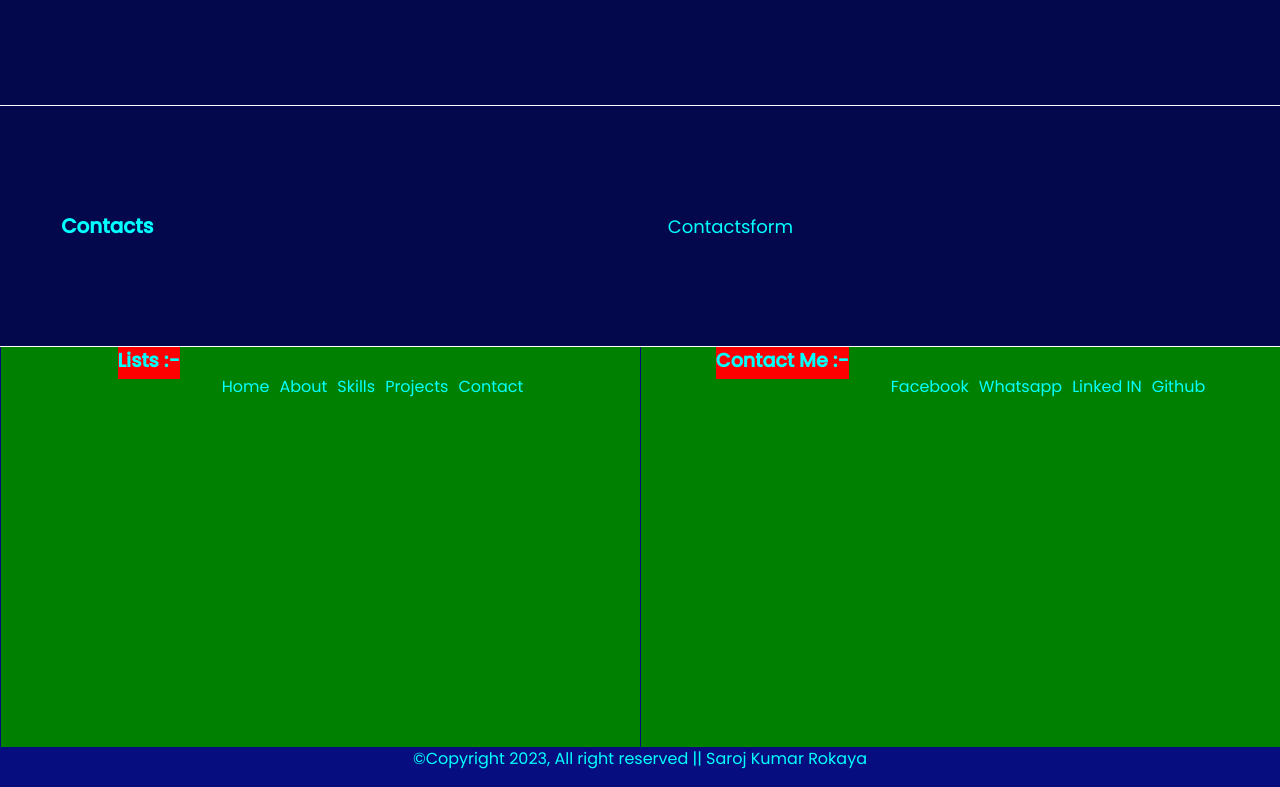
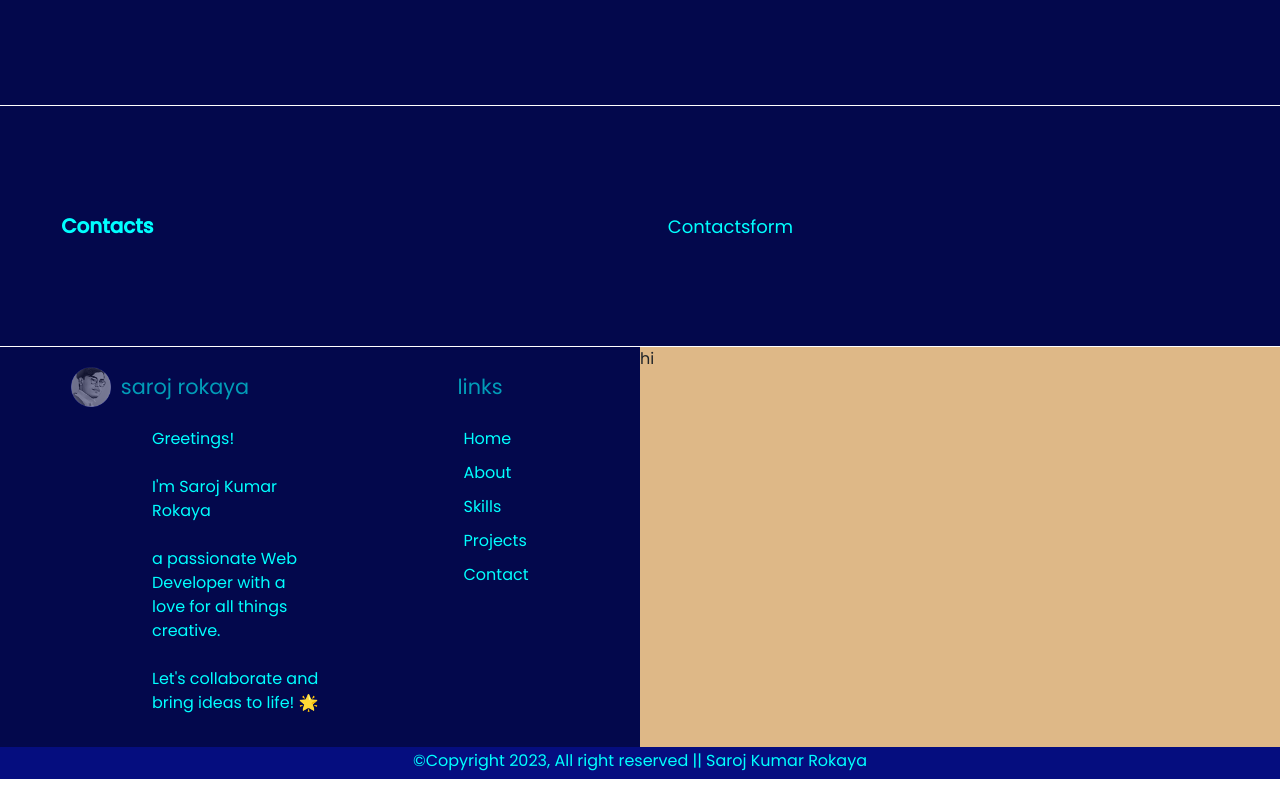
Before and after one commit to saroj-rokaya/practice, a React (Create React App) app: page / in a window 1280 px wide. Shown: the part 1098-1885 px from the top of the page. Built offline with nearby package versions, Linux system fonts and the light colour scheme.

Commit message:
footer renew

```diff
--- a/src/Components/footer/Footer.jsx
+++ b/src/Components/footer/Footer.jsx
@@ -1,38 +1,61 @@
 import React from "react";
 import "./footer.css";
+import image from './image.png'
+
 
 export default function Footer() {
   return (
     <>
-      <div className="footer">
+      <div className="footercontainer">
 
-        <div className="footernav">
-        <p className="navlistfooterlink">Lists :-</p>
+        <div className="left-footer-container">
 
-          <ul>
-            <li className="navlistfooter">Home</li>
-            <li className="navlistfooter">About</li>
-            <li className="navlistfooter">Skills</li>
-            <li className="navlistfooter">Projects</li>
-            <li className="navlistfooter">Contact</li>
+          <div className="footer-headers">
+            <div className="left-right-footer-header">
+             <img src={image} className="footer-image" alt="image" />
+              saroj rokaya
+            </div>
+            <div className="left-right-footer-header">
+              links
+            </div>
+          </div>
 
-          </ul>
+          <div className="footer-bodies">
+
+            <div className="left-right-footer-body">
+              <p className="footerintro">
+              Greetings! <br /> <br />
+                I'm Saroj Kumar Rokaya <br /> <br />
+                a passionate Web Developer with a love for all things creative. <br /> <br />
+                Let's collaborate and bring ideas to life! 🌟
+              </p>
+
+            </div>
+
+            <div className="left-right-footer-body">
+              <ol className="lists">
+                <li>Home</li>
+                <li>About</li>
+                <li>Skills</li>
+                <li>Projects</li>
+                <li>Contact</li>
+              </ol>
+            </div>
+          </div>
+
         </div>
 
-        <div className="footerlink">
-            <p className="navlistfooterlink">Contact Me :-</p>
-          <ul>
-            <li className="navlistfooter">Facebook</li>
-            <li className="navlistfooter">Whatsapp</li>
-            <li className="navlistfooter">Linked IN</li>
-            <li className="navlistfooter">Github</li>
-          </ul>
+        <div className="right-footer-container">
+            hi
         </div>
+
       </div>
+
 
       <div className="copyright">
         &copy;Copyright 2023, All right reserved || Saroj Kumar Rokaya
       </div>
+
     </>
   );
 }
--- a/src/Components/footer/footer.css
+++ b/src/Components/footer/footer.css
@@ -1,51 +1,105 @@
-.footer{
-    margin-top: 0.5px;
+
+
+.footercontainer{
     height: 50vh;
     width: 100%;
+    background-color: rgb(3, 8, 76);
+    display: flex;
     margin-top: 1px;
-    background-color: rgb(5, 13, 127);
+
+
+}
+.left-footer-container{
+    height: 50vh;
+    width: 50%;
+    /* display: flex; */
+}
+.footer-headers{
+
+    height: 10vh;
+    width: 100%;
+    display: flex;
+}
+
+.left-right-footer-header{
+    height: 10vh;
+    width: 50%;
     display: flex;
     justify-content: center;
     align-items: center;
-    /* flex-direction: column; */
     color: cyan;
-}
-ul li.navlistfooter{
-    list-style: none;
-    /* background-color: red; */
-    margin-left: 10px;
-    cursor: pointer;
-}
-.navlistfooterlink{
-    display: absolute;
-
-    text-align: center;
-    font-size: 1.2rem;
-    max-height: 4vh;
-    /* max-width: 50%; */
-    font-weight: 900;
-    background-color: red;
-}
-ul li.navlistfooter:hover{
-    color: rgb(193, 11, 11);
+    font-size: 1.3rem;
+    opacity: 60%;
 
 }
-.footerlink,.footernav{
-    display: relative;
-    height: 50vh;
-    margin-left: 1px;
-    width: 100%;
-    background-color: green;
-    display: flex;
-    justify-content: center;
-    /* align-items: center; */
+.footer-image{
+    margin-right: 10px;
+    height: 5vh;
+    opacity: 100%;
 }
 
 
 
+.footer-bodies{
+    height: 40vh;
+    width: 100%;
+    display: flex;
+}
+.left-right-footer-body{
+    height: 40vh;
+    width: 60%;
+    color: cyan;
+    display: flex;
+    justify-content: center;
+
+}
+
+.footerintro{
+    color: cyan;
+    width: 100%;
+    margin-left: 9.5rem;
+}
+
+.lists li{
+    list-style: none;
+    color: cyan;
+    cursor: pointer;
+    margin-bottom: 10px;
+}
+.lists li:hover{
+    color: brown;
+
+
+}
+
+
+
+
+
+
+
+.right-footer-container{
+    height: 50vh;
+    width: 50%;
+    background-color: burlywood;
+
+}
+
+
+
+
+
+
+
+
+
 .copyright{
-    height: 5vh;
+
+    height: 4vh;
+    width: 100%;
+    text-align: center;
     background-color: rgb(5, 13, 127);
-    text-align: center;
+    padding-top: 2px;
     color: cyan;
+
 }
```
Also changed, not shown: src/Components/footer/image.png (added).
